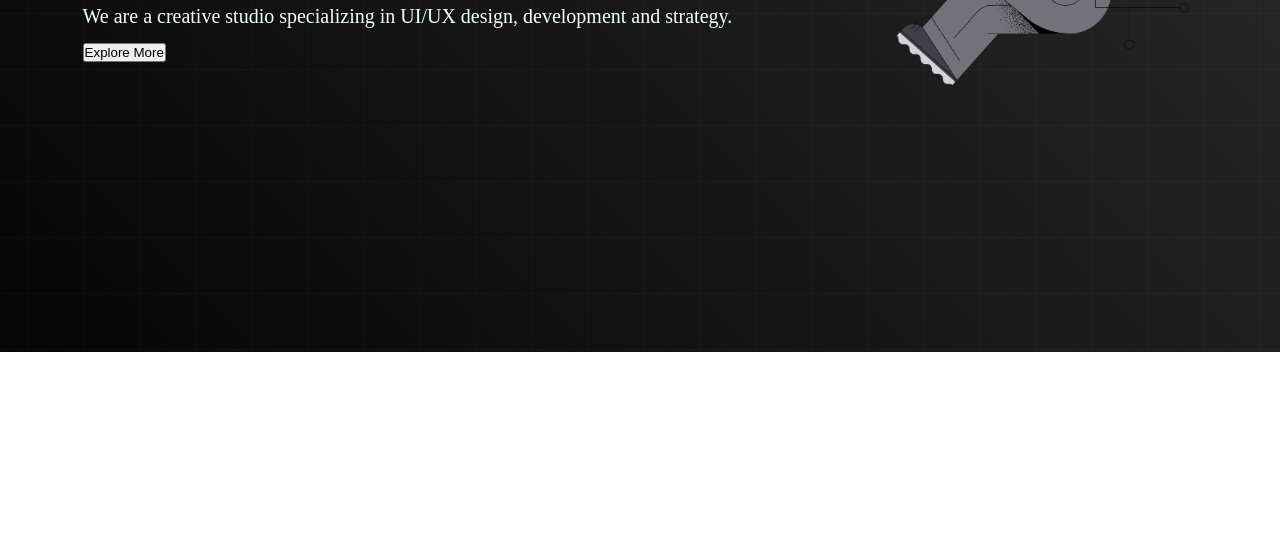
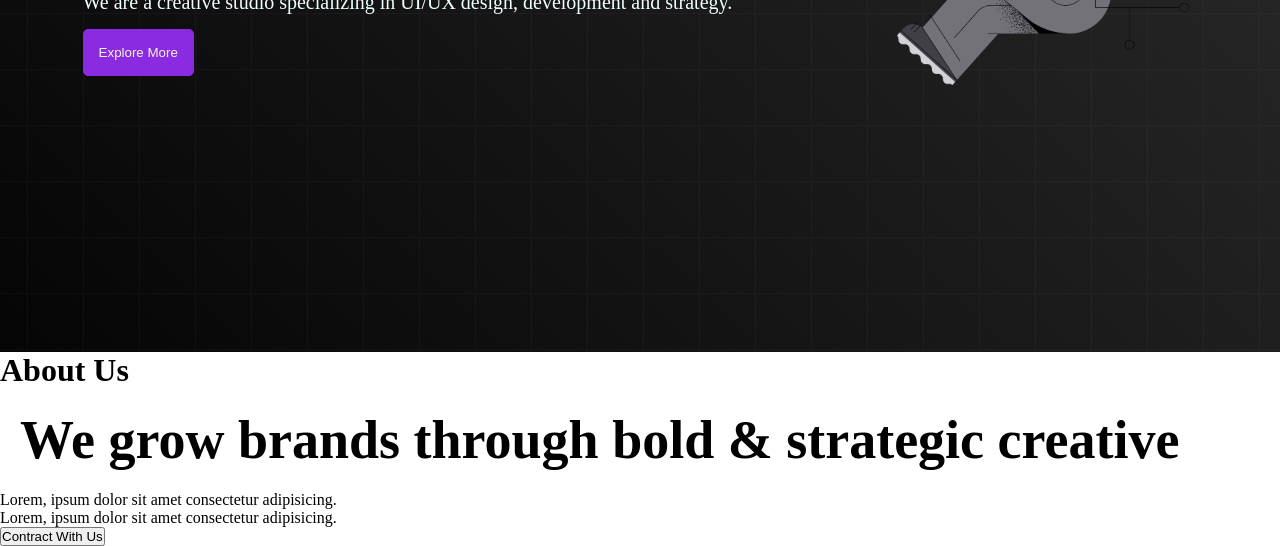
Before and after one commit to Ahammad204/new-web, a plain HTML site: page index.html in a window 1280 px wide. Shown: the part 516-1062 px from the top of the page. Before the commit the page ends 868 px from the top, so only its background shows below. Drawn offline with Linux system fonts and the light colour scheme.

Commit message:
add new section

```diff
--- a/index.html
+++ b/index.html
@@ -42,6 +42,19 @@
 
     </div>
 
+    <div class="about-us">
+        <h1 class="he"> About Us</h1>
+        <div class="about-img">
+
+        </div>
+        <h3 class="title">We grow brands through
+            bold & strategic creative
+            </h3>
+        <p>Lorem, ipsum dolor sit amet consectetur adipisicing.</p>
+        <p>Lorem, ipsum dolor sit amet consectetur adipisicing.</p>
+
+        <button>Contract With Us</button>
+    </div>
 
 </main>
 
--- a/style.css
+++ b/style.css
@@ -22,6 +22,11 @@
     font-size: 18px;
 
 }
+.menu:hover{
+    color: rgb(74, 74, 128);
+    cursor: pointer;
+}
+
 .navimg{
     width: 100px;
     padding: 5px;
@@ -49,3 +54,15 @@
     font-size: 20px;
    padding-bottom: 15px;
 }
+.btn{
+    background-color: blueviolet;
+    color: beige;
+    padding: 15px;
+    border-radius: 5px;
+    border: 1px solid blueviolet;
+    text-align: center;
+    cursor: pointer;
+}
+.btn:hover{
+    color: rgb(4, 4, 8);
+}
```
